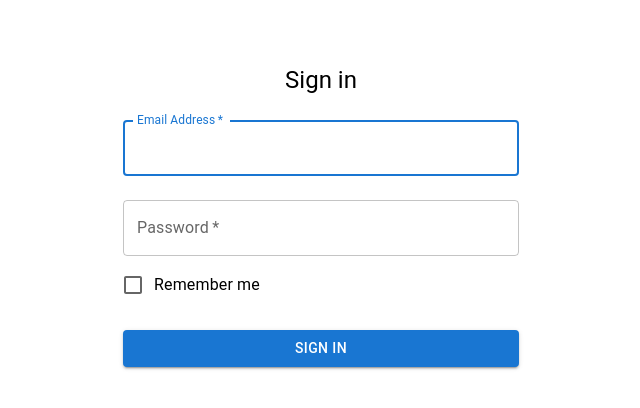
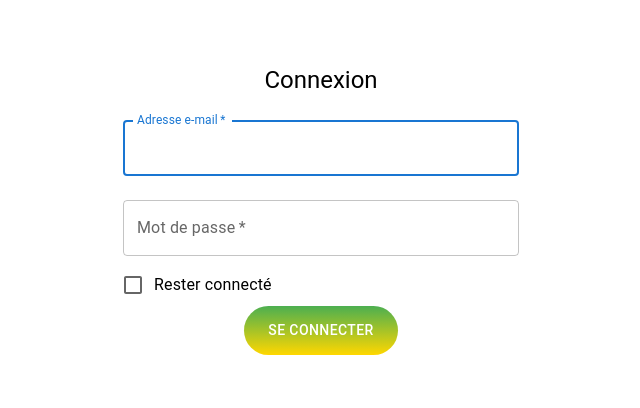
Before and after one commit to Milaweak/WANDERLOOM, a React (Create React App) app: page /login in a window 1280 px wide. Shown: the top 408 px of the page, without its empty margins (319-959 px from the left). Built offline with nearby package versions, Linux system fonts and the light colour scheme.

Commit message:
component button

```diff
--- /dev/null
+++ b/src/components/GradiantBouton.jsx
@@ -0,0 +1,19 @@
+import React from 'react';
+import { Button } from '@mui/material';
+
+const GradientButton = ({ label, onClick }) => {
+  const buttonStyle = {
+    borderRadius: '999px',
+    background: 'linear-gradient(to bottom, #4CAF50, #FFD700)',
+    color: 'white',
+    padding: '12px 24px'
+  };
+
+  return (
+    <Button onClick={onClick} style={buttonStyle}>
+      {label}
+    </Button>
+  );
+};
+
+export default GradientButton;
--- a/src/screens/Login.jsx
+++ b/src/screens/Login.jsx
@@ -5,6 +5,7 @@ import Checkbox from "@mui/material/Checkbox";
 import Box from "@mui/material/Box";
 import Typography from "@mui/material/Typography";
 import Container from "@mui/material/Container";
+import GradientButton from "../components/GradiantBouton";
 
 const Login = () => {
   const handleSubmit = (event) => {
@@ -27,7 +28,7 @@ const Login = () => {
         }}
       >
         <Typography component="h1" variant="h5">
-          Sign in
+          Connexion
         </Typography>
         <Box component="form" onSubmit={handleSubmit} noValidate sx={{ mt: 1 }}>
           <TextField
@@ -35,7 +36,7 @@ const Login = () => {
             required
             fullWidth
             id="email"
-            label="Email Address"
+            label="Adresse e-mail"
             name="email"
             autoComplete="email"
             autoFocus
@@ -45,25 +46,18 @@ const Login = () => {
             required
             fullWidth
             name="password"
-            label="Password"
+            label="Mot de passe"
             type="password"
             id="password"
             autoComplete="current-password"
           />
           <FormControlLabel
             control={<Checkbox value="remember" color="primary" />}
-            label="Remember me"
+            label="Rester connecté"
           />
-          <Button className=""
-            type="submit"
-            fullWidth
-            variant="contained"
-            sx={{ mt: 3, mb: 2 }}
 
-          >
-            Sign In
-          </Button>
         </Box>
+        <GradientButton type="submit" label="Se connecter" onClick={() => console.log("Bouton cliqué !")} />
       </Box>
     </Container>
   );
--- a/src/screens/home.jsx
+++ b/src/screens/home.jsx
@@ -51,6 +51,7 @@ const Home = () => {
               to="/favoris"
               className="mt-4 inline-block bg-blue-500 text-white px-4 py-2 rounded-lg hover:bg-blue-600 transition duration-300"
             > Mes favoris </Link>
+
       </div>
     </div>
   );
--- a/src/screens/register.jsx
+++ b/src/screens/register.jsx
@@ -1,5 +1,6 @@
 import React, { useState } from 'react';
 import { Container, Paper, TextField, Button, Typography } from '@mui/material';
+import GradientButton from '../components/GradiantBouton';
 
 const RegistrationForm = () => {
   const [formData, setFormData] = useState({
@@ -19,8 +20,9 @@ const RegistrationForm = () => {
 
   const handleSubmit = (event) => {
     event.preventDefault();
-    // Ajoutez ici la logique de traitement de l'inscription
+    //logique de traitement de l'inscription
     console.log(formData);
+    console.log('connecté!')
   };
 
   return (
@@ -89,15 +91,8 @@ const RegistrationForm = () => {
             value={formData.confirmPassword}
             onChange={handleChange}
           />
-          <Button
-            type="submit"
-            fullWidth
-            variant="contained"
-            color="primary"
-            sx={{ marginTop: '2rem' }}
-          >
-            S'inscrire
-          </Button>
+ <GradientButton type="submit" label="S'inscrire" onClick={handleSubmit} />
+
         </form>
       </Paper>
     </Container>
```
